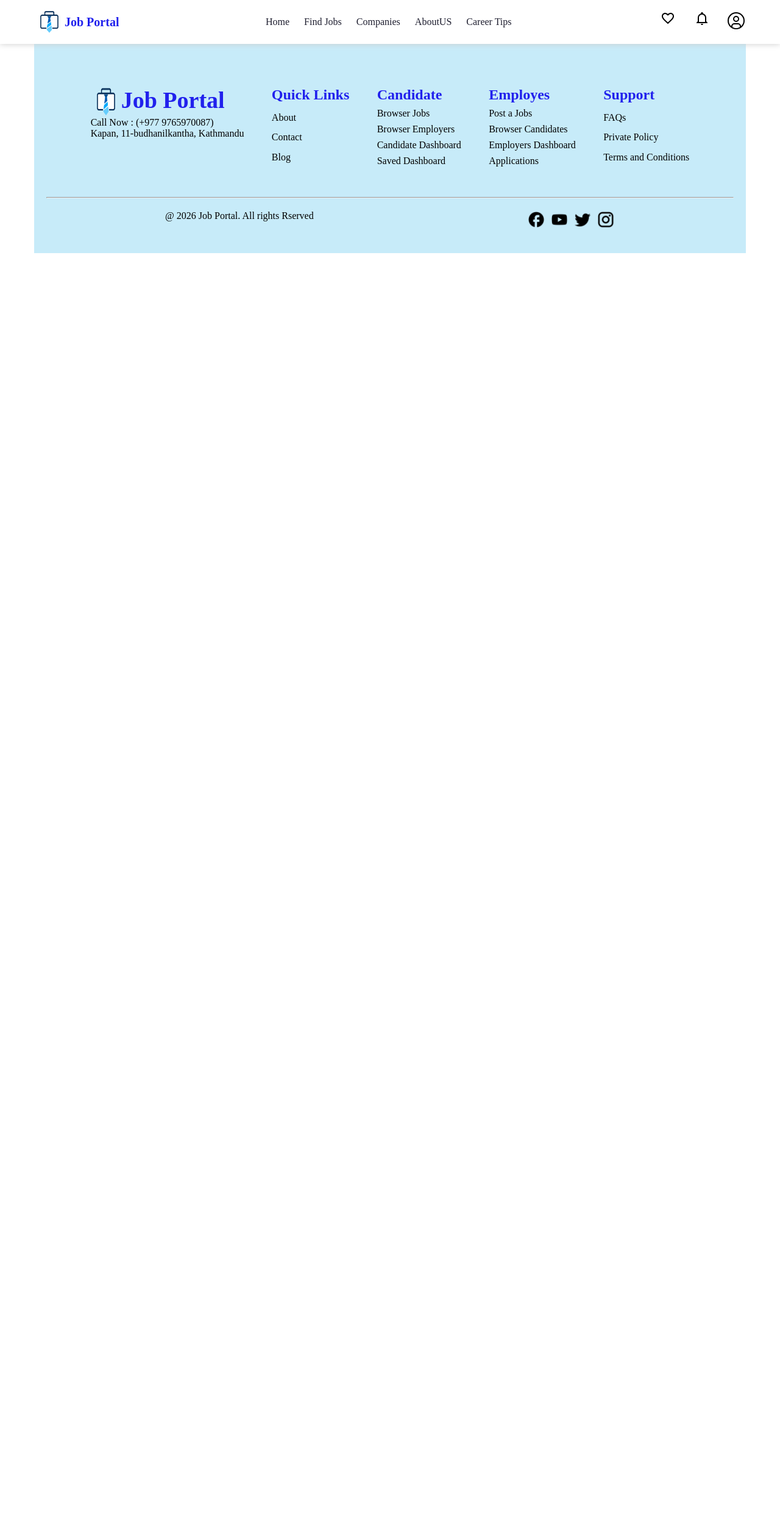
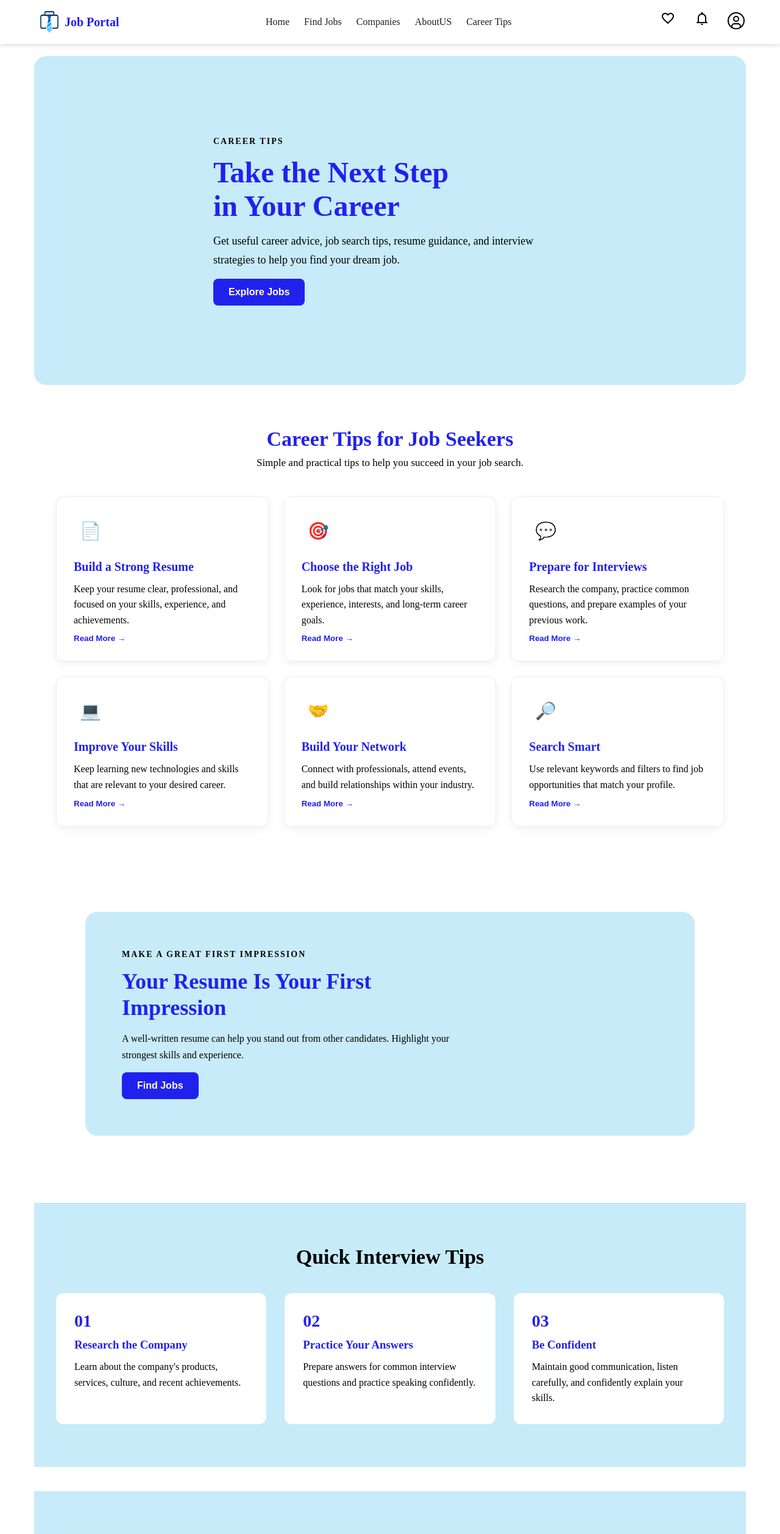
Before and after one commit to trojanroot/jobportal, a React (Vite) app: page /careertip in a window 1280 px wide. Shown: the top 2515 px of the page at 61% size. Before the commit the page ends 800 px from the top, so only its background shows below. Built offline with nearby package versions, Linux system fonts and the light colour scheme.

Commit message:
career tip

```diff
--- a/src/pages/careertip/CareerTip.css
+++ b/src/pages/careertip/CareerTip.css
@@ -0,0 +1,228 @@
+.careerPage {
+    background: #fff;
+}
+
+.careerHero {
+    min-height: 430px;
+    margin-top: 20px;
+    display: flex;
+    align-items: center;
+    padding: 60px 70px;
+    border-radius: 20px;
+    background-color: rgb(199, 235, 249);
+    position: relative;
+    overflow: hidden;
+}
+
+.careerHeroContent {
+    display: flex;
+    align-items: center;
+    padding: 70px 20px;
+}
+
+.careerHeroText {
+    max-width: 650px;
+}
+
+.careerHeroText span,
+.resumeContent span {
+    color: #000;
+    font-size: 14px;
+    font-weight: 700;
+    letter-spacing: 2px;
+}
+
+.careerHeroText h1 {
+    font-size: 48px;
+    line-height: 1.15;
+    margin: 15px 0;
+    color: var(--primary-color);
+}
+
+.careerHeroText p {
+    max-width: 580px;
+    font-size: 18px;
+    line-height: 1.7;
+    color: #000;
+}
+
+.careerHeroText button,
+.resumeContent button {
+    margin-top: 15px;
+    padding: 13px 25px;
+    border: none;
+    border-radius: 8px;
+    background: var(--primary-color);
+    color: white;
+    font-size: 16px;
+    font-weight: 600;
+    cursor: pointer;
+}
+
+
+/* Career Tips */
+
+.careerTips {
+    padding: 70px 20px;
+}
+
+.careerHeading {
+    text-align: center;
+    margin-bottom: 45px;
+}
+
+.careerHeading h2 {
+    font-size: 34px;
+    margin-bottom: 10px;
+    color: var(--primary-color);
+}
+
+.careerHeading p {
+    color: #000;
+    font-size: 17px;
+}
+
+.tipsGrid {
+    display: grid;
+    grid-template-columns: repeat(3, 1fr);
+    gap: 25px;
+}
+
+.tipCard {
+    padding: 28px;
+    border: 1px solid #eee;
+    border-radius: 12px;
+    /* background: white; */
+    box-shadow: 0 4px 15px rgba(0, 0, 0, 0.06);
+    transition: 0.3s;
+}
+
+.tipCard:hover {
+    transform: translateY(-5px);
+    box-shadow: 0 8px 25px rgba(0, 0, 0, 0.1);
+}
+
+.tipIcon {
+    width: 55px;
+    height: 55px;
+    display: flex;
+    align-items: center;
+    justify-content: center;
+    border-radius: 12px;
+    font-size: 28px;
+    margin-bottom: 20px;
+}
+
+.tipCard h3 {
+    font-size: 20px;
+    margin-bottom: 12px;
+}
+
+.tipCard p {
+    color: #000;
+    line-height: 1.6;
+}
+
+.tipCard button {
+    margin-top: 10px;
+    border: none;
+    background: none;
+    color: var(--primary-color);
+    font-weight: 600;
+    cursor: pointer;
+}
+
+
+/* Resume */
+
+.resumeSection {
+    padding: 70px 20px;
+}
+
+.resumeContent {
+    background-color: rgb(199, 235, 249);
+    border-radius: 20px;
+    padding: 60px;
+    max-width: 1000px;
+    margin: auto;
+}
+
+.resumeContent h2 {
+    color: var(--primary-color);
+    max-width: 500px;
+    font-size: 36px;
+    line-height: 1.2;
+    margin: 15px 0;
+}
+
+.resumeContent p {
+    max-width: 550px;
+
+    color: #000;
+    line-height: 1.7;
+}
+
+
+/* Interview */
+
+.interviewSection {
+    margin: 40px 0px;
+    padding: 70px 20px;
+    background-color: rgb(199, 235, 249);
+}
+
+.interviewSection h2 {
+    text-align: center;
+    font-size: 34px;
+    margin-bottom: 40px;
+}
+
+.interviewTips {
+    display: grid;
+    grid-template-columns: repeat(3, 1fr);
+    gap: 30px;
+}
+
+.interviewTips > div {
+    background: white;
+    padding: 30px;
+
+    border-radius: 12px;
+}
+
+.interviewTips strong {
+    font-size: 28px;
+    color: var(--primary-color);
+}
+
+.interviewTips h3 {
+    margin: 12px 0;
+}
+
+.interviewTips p {
+    color: #000;
+    line-height: 1.6;
+}
+
+
+/* Responsive */
+
+@media (max-width: 768px) {
+
+  .careerHeroText h1 {
+    font-size: 36px;
+  }
+
+  .tipsGrid,
+  .interviewTips {
+    grid-template-columns: 1fr;
+  }
+
+  .resumeContent {
+    padding: 35px 25px;
+  }
+
+  .careerHeading h2 {
+    font-size: 28px;
+  }
+}
--- a/src/pages/careertip/CareerTip.jsx
+++ b/src/pages/careertip/CareerTip.jsx
@@ -1,11 +1,156 @@
-import React from 'react'
+import React from "react";
+import { useNavigate } from "react-router-dom";
 import "./CareerTip.css";
 
+function CareerTip() {
+  const navigate = useNavigate();
 
-function CareerTip() {
+  const tips = [
+    {
+      icon: "📄",
+      title: "Build a Strong Resume",
+      text: "Keep your resume clear, professional, and focused on your skills, experience, and achievements.",
+    },
+    {
+      icon: "🎯",
+      title: "Choose the Right Job",
+      text: "Look for jobs that match your skills, experience, interests, and long-term career goals.",
+    },
+    {
+      icon: "💬",
+      title: "Prepare for Interviews",
+      text: "Research the company, practice common questions, and prepare examples of your previous work.",
+    },
+    {
+      icon: "💻",
+      title: "Improve Your Skills",
+      text: "Keep learning new technologies and skills that are relevant to your desired career.",
+    },
+    {
+      icon: "🤝",
+      title: "Build Your Network",
+      text: "Connect with professionals, attend events, and build relationships within your industry.",
+    },
+    {
+      icon: "🔎",
+      title: "Search Smart",
+      text: "Use relevant keywords and filters to find job opportunities that match your profile.",
+    },
+  ];
+
   return (
-    <></>
-  )
+    <div className="container">
+      <div className="careerPage">
+        {/* Hero Section */}
+        <section className="careerHero">
+          <div className="container">
+            <div className="careerHeroContent">
+              <div className="careerHeroText">
+                <span>CAREER TIPS</span>
+
+                <h1>
+                  Take the Next Step
+                  <br />
+                  in Your Career
+                </h1>
+
+                <p>
+                  Get useful career advice, job search tips, resume guidance,
+                  and interview strategies to help you find your dream job.
+                </p>
+
+                <button onClick={() => navigate("/jobs")}>Explore Jobs</button>
+              </div>
+            </div>
+          </div>
+        </section>
+
+        {/* Tips Section */}
+        <section className="careerTips">
+          <div className="container">
+            <div className="careerHeading">
+              <h2>Career Tips for Job Seekers</h2>
+
+              <p>
+                Simple and practical tips to help you succeed in your job
+                search.
+              </p>
+            </div>
+
+            <div className="tipsGrid">
+              {tips.map((tip, index) => (
+                <div className="tipCard" key={index}>
+                  <div className="tipIcon">{tip.icon}</div>
+
+                  <h3>{tip.title}</h3>
+
+                  <p>{tip.text}</p>
+
+                  <button>Read More →</button>
+                </div>
+              ))}
+            </div>
+          </div>
+        </section>
+
+        {/* Resume Section */}
+        <section className="resumeSection">
+          <div className="container">
+            <div className="resumeContent">
+              <div>
+                <span>MAKE A GREAT FIRST IMPRESSION</span>
+
+                <h2>Your Resume Is Your First Impression</h2>
+
+                <p>
+                  A well-written resume can help you stand out from other
+                  candidates. Highlight your strongest skills and experience.
+                </p>
+
+                <button onClick={() => navigate("/jobs")}>Find Jobs</button>
+              </div>
+            </div>
+          </div>
+        </section>
+
+        {/* Interview Tips */}
+        <section className="interviewSection">
+          <div className="container">
+            <h2>Quick Interview Tips</h2>
+
+            <div className="interviewTips">
+              <div>
+                <strong>01</strong>
+                <h3>Research the Company</h3>
+                <p>
+                  Learn about the company's products, services, culture, and
+                  recent achievements.
+                </p>
+              </div>
+
+              <div>
+                <strong>02</strong>
+                <h3>Practice Your Answers</h3>
+                <p>
+                  Prepare answers for common interview questions and practice
+                  speaking confidently.
+                </p>
+              </div>
+
+              <div>
+                <strong>03</strong>
+                <h3>Be Confident</h3>
+                <p>
+                  Maintain good communication, listen carefully, and confidently
+                  explain your skills.
+                </p>
+              </div>
+            </div>
+          </div>
+        </section>
+      </div>
+    </div>
+  );
 }
 
-export default CareerTip
+export default CareerTip;
```
